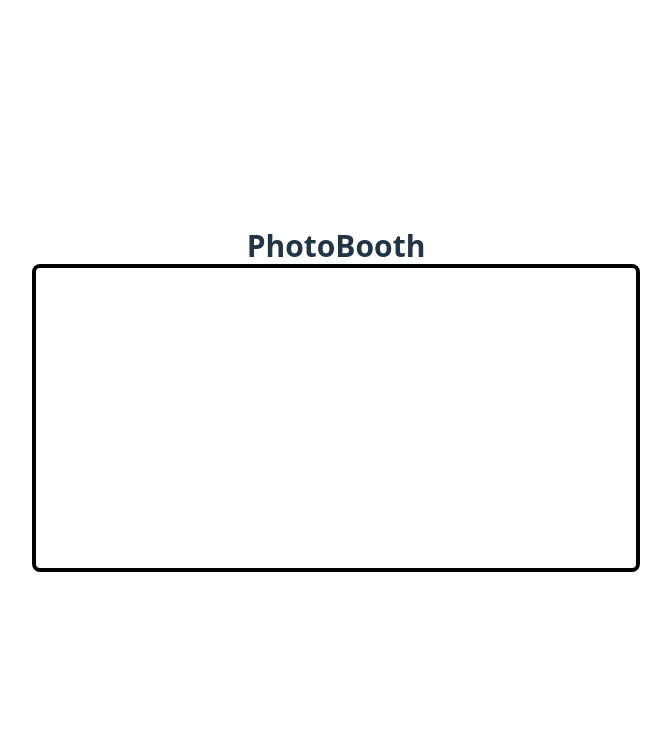
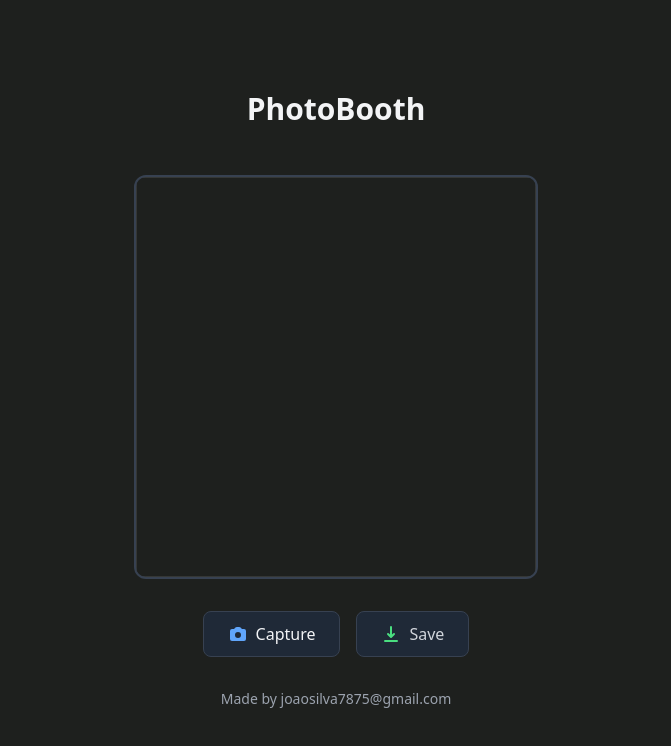
Before and after one commit to Joaosilva27/PhotoBooth, a React (Vite) app: page / in a window 1280 px wide. Shown: the top 746 px of the page, without its empty margins (304-975 px from the left). Built offline with nearby package versions, Linux system fonts and the light colour scheme; no server answers.

Commit message:
app css with features included (no func yet)

```diff
--- a/src/App.css
+++ b/src/App.css
@@ -7,3 +7,7 @@
   margin: 0 auto;
   text-align: center;
 }
+
+body {
+  background-color: #1e201e;
+}
--- a/src/App.tsx
+++ b/src/App.tsx
@@ -4,13 +4,63 @@ import Webcam from "react-webcam";
 
 function App() {
   return (
-    <div>
-      <div className="">
-        <h1 className="text-3xl font-bold">PhotoBooth</h1>
-        <div className="border-solid border-4 border-black rounded-lg">
-          <Webcam height={600} width={600} />
+    <div className="min-h-screen flex flex-col items-center justify-center p-4 space-y-8">
+      <h1 className="text-3xl font-bold text-gray-100 mb-4 relative group">
+        <span className="relative z-10">PhotoBooth</span>
+        <span className="absolute bottom-0 left-0 w-full h-1 bg-blue-400 transform scale-x-0 group-hover:scale-x-100 transition-transform duration-300"></span>
+      </h1>
+
+      <div className="relative group">
+        <div className="relative border-2 border-gray-700 rounded-xl overflow-hidden transition-all duration-300 hover:border-gray-600 hover:shadow-lg hover:shadow-gray-800/50">
+          <Webcam
+            height={400}
+            width={400}
+            className="object-cover aspect-square"
+          />
+          <div className="absolute inset-0 border-[0.5px] border-white/10 pointer-events-none"></div>
+        </div>
+        <div className="absolute inset-0 flex items-center justify-center opacity-0 group-hover:opacity-100 transition-opacity duration-300">
+          <div className="absolute w-[95%] h-[95%] border-2 border-white/5 rounded-xl pointer-events-none"></div>
         </div>
       </div>
+
+      <div className="flex gap-4">
+        <button className="px-6 py-2.5 bg-gray-800 rounded-lg text-gray-100 hover:bg-gray-700 transition-colors duration-200 flex items-center gap-2 border border-gray-700 hover:border-gray-600">
+          <svg
+            xmlns="http://www.w3.org/2000/svg"
+            className="h-5 w-5 text-blue-400"
+            viewBox="0 0 20 20"
+            fill="currentColor"
+          >
+            <path
+              fillRule="evenodd"
+              d="M4 5a2 2 0 00-2 2v8a2 2 0 002 2h12a2 2 0 002-2V7a2 2 0 00-2-2h-1.586a1 1 0 01-.707-.293l-1.121-1.121A2 2 0 0011.172 3H8.828a2 2 0 00-1.414.586L6.293 4.707A1 1 0 015.586 5H4zm6 9a3 3 0 100-6 3 3 0 000 6z"
+              clipRule="evenodd"
+            />
+          </svg>
+          Capture
+        </button>
+
+        <button className="px-6 py-2.5 bg-gray-800 rounded-lg text-gray-300 hover:text-gray-100 transition-colors duration-200 flex items-center gap-2 border border-gray-700 hover:border-gray-600">
+          <svg
+            xmlns="http://www.w3.org/2000/svg"
+            className="h-5 w-5 text-green-400"
+            viewBox="0 0 20 20"
+            fill="currentColor"
+          >
+            <path
+              fillRule="evenodd"
+              d="M3 17a1 1 0 011-1h12a1 1 0 110 2H4a1 1 0 01-1-1zm3.293-7.707a1 1 0 011.414 0L9 10.586V3a1 1 0 112 0v7.586l1.293-1.293a1 1 0 111.414 1.414l-3 3a1 1 0 01-1.414 0l-3-3a1 1 0 010-1.414z"
+              clipRule="evenodd"
+            />
+          </svg>
+          Save
+        </button>
+      </div>
+
+      <p className="text-sm text-gray-400 mt-4">
+        Made by joaosilva7875@gmail.com
+      </p>
     </div>
   );
 }
```
